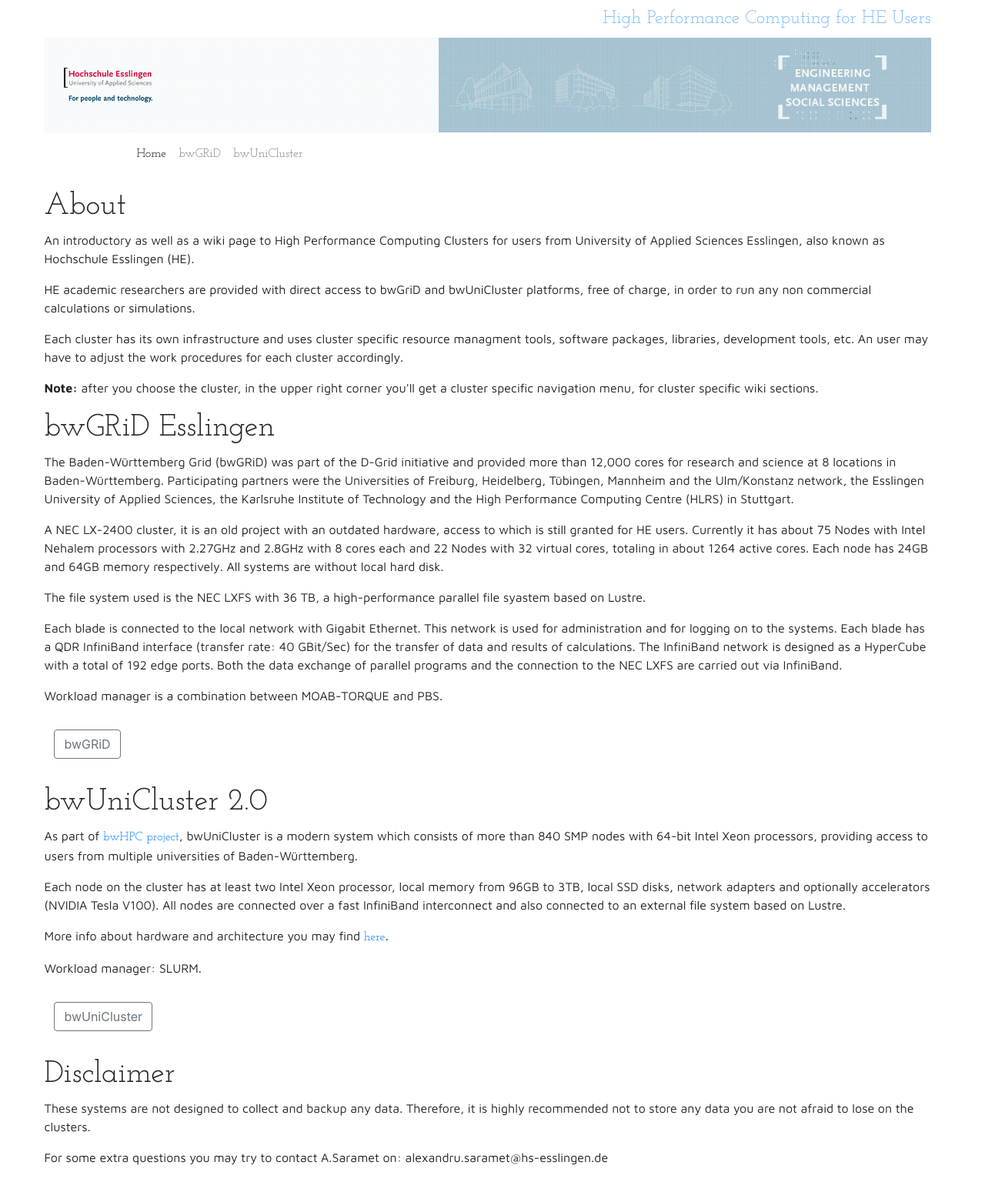
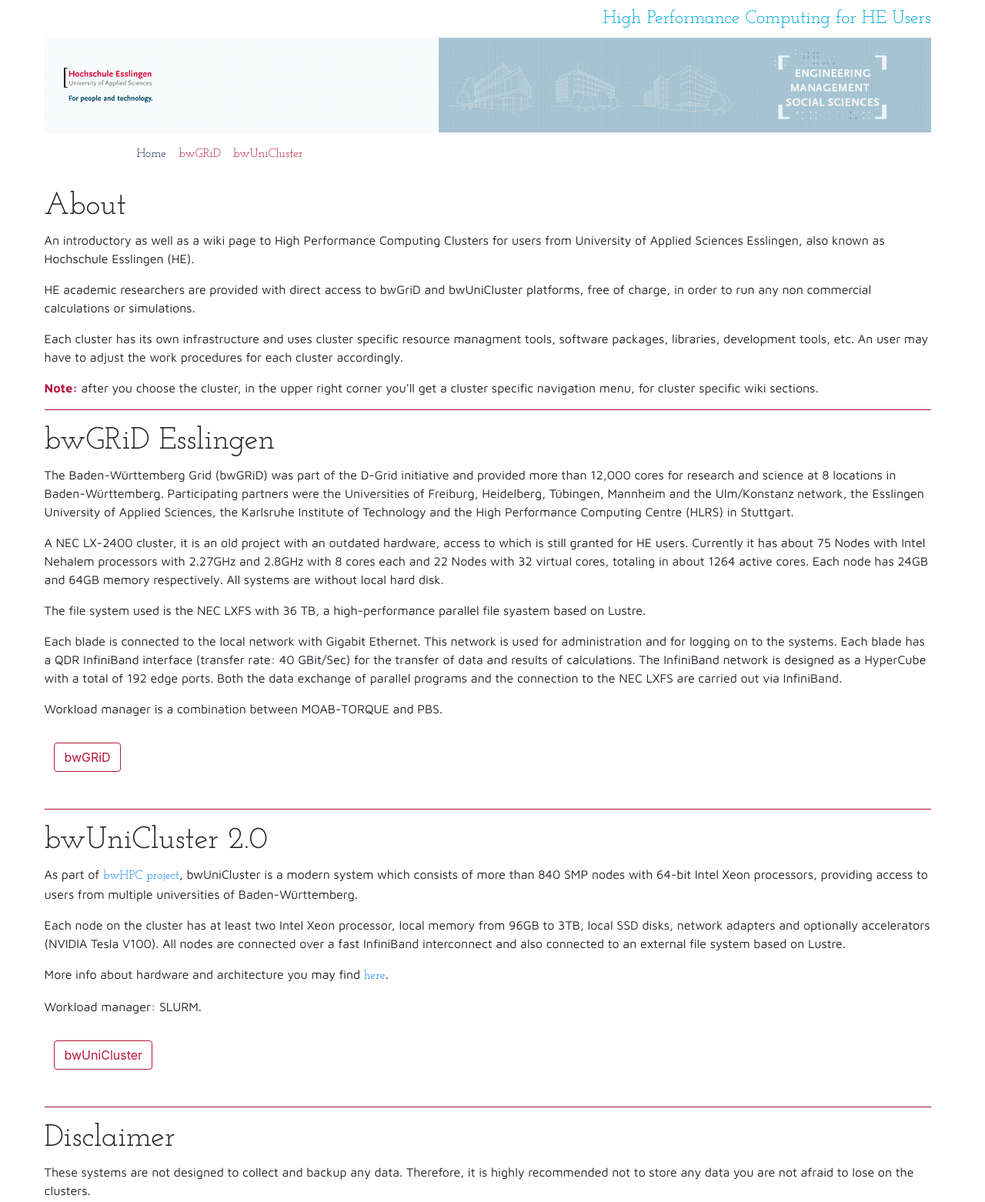
Before and after one commit to asaramet/wiki_es, a website: page index.html in a window 1280 px wide. Shown: the top 1562 px of the page at 77% size. Drawn offline with nearby package versions, Linux system fonts and the light colour scheme.

Commit message:
update colors

```diff
--- a/css/styles.css
+++ b/css/styles.css
@@ -83,7 +83,7 @@
   width: 75vw;
   margin: 10px 0;
   justify-content: flex-end;
-  color: #81BEF7;
+  color: #00aadc;
 }
 
 #logo {
@@ -116,6 +116,15 @@
   padding: 2vh 0 4vh 1vw;
 }
 
+.btn-content button {
+  color: #b6163d;
+  border-color: #b6163d;
+}
+
+.btn-content button:hover {
+  background-color: #00aadc;
+}
+
 .download-dev {
   margin-bottom: 2vh;
   display: flex;
@@ -123,9 +132,35 @@
 }
 
 .download-link {
-  color: #81BEF7;
+  color: #b6163d;
   border: 1px solid;
   padding: 10px;
+}
+
+.download-link:hover {
+  color: #00aadc;
+}
+
+/* change the brand and text color */
+.navbar .navbar-collapse .navbar-nav .nav-item {
+  color: #b6163d;
+}
+
+/* change the color of active or hovered links */
+.navbar .navbar-collapse .navbar-nav .nav-item.active {
+  color: #193058;
+}
+
+.navbar .navbar-collapse .navbar-nav .nav-item:hover {
+  color: #00aadc;
+}
+
+hr {
+  background-color: #b6163d;
+}
+
+strong {
+  color: #b6163d;
 }
 
 @media only screen and (max-width: 1400px) {
--- a/index.html
+++ b/index.html
@@ -42,6 +42,8 @@
         cluster specific navigation menu, for cluster specific wiki sections.
       </p>
 
+      <hr>
+
       <h1>bwGRiD Esslingen</h1>
       <p>The Baden-Württemberg Grid (bwGRiD) was part of the D-Grid initiative and provided more
         than 12,000 cores for research and science at 8 locations in Baden-Württemberg.
@@ -70,6 +72,8 @@
           onclick="window.location.href='bwGRiD/index.html'">bwGRiD</button>
       </div>
 
+      <hr>
+
       <h1>bwUniCluster 2.0</h1>
       <p>As part of <a href="https://www.bwhpc.de/">bwHPC project</a>, bwUniCluster is a modern
         system which consists of more than 840 SMP nodes with 64-bit Intel Xeon processors,
@@ -88,6 +92,8 @@
         <button class="btn btn-outline-secondary" type="button"
           onclick="window.location.href='bwUniCluster/index.html'">bwUniCluster</button>
       </div>
+
+      <hr>
 
       <h1>Disclaimer</h1>
       <p>These systems are not designed to collect and backup any data. Therefore, it is highly
--- a/stdHTML/navHPC.html
+++ b/stdHTML/navHPC.html
@@ -1,6 +1,6 @@
 <!-- Navmenu to choose a Cluster from -->
 
-<nav class="navbar navbar-expand-md navbar-light">
+<nav class="navbar navbar-expand-md navbar-light navbar-custom">
   <!-- toggle button for responsive design -->
   <button class="navbar-toggler" type="button" data-toggle="collapse" data-target="#navbarHPC"
     aria-controls="#navbarHPC" aria-expanded="false" aria-label="Toggle navigation">
```
Also changed, not shown: bwUniCluster/start/chain.html (+1 -1 lines), bwUniCluster/start/login.html (+1 -1 lines), images/desktop-download.svg, 2 other files.
